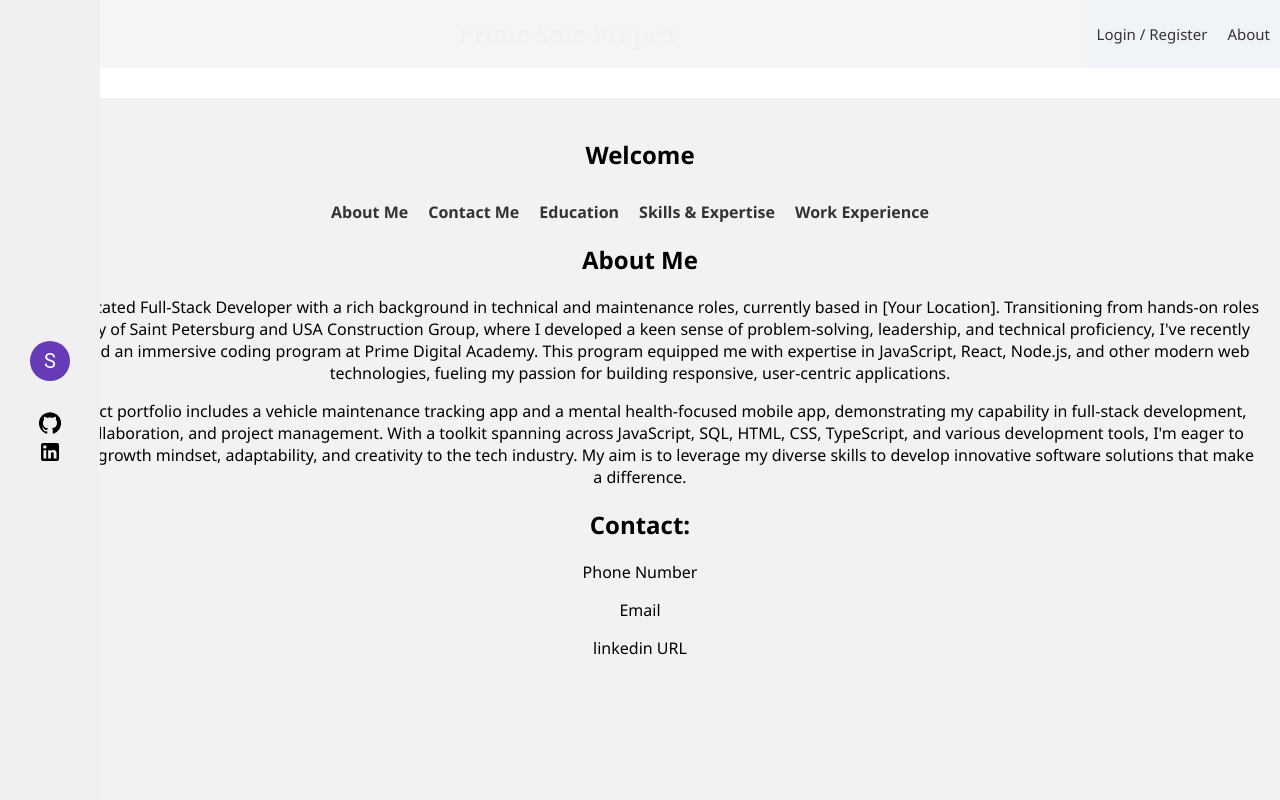
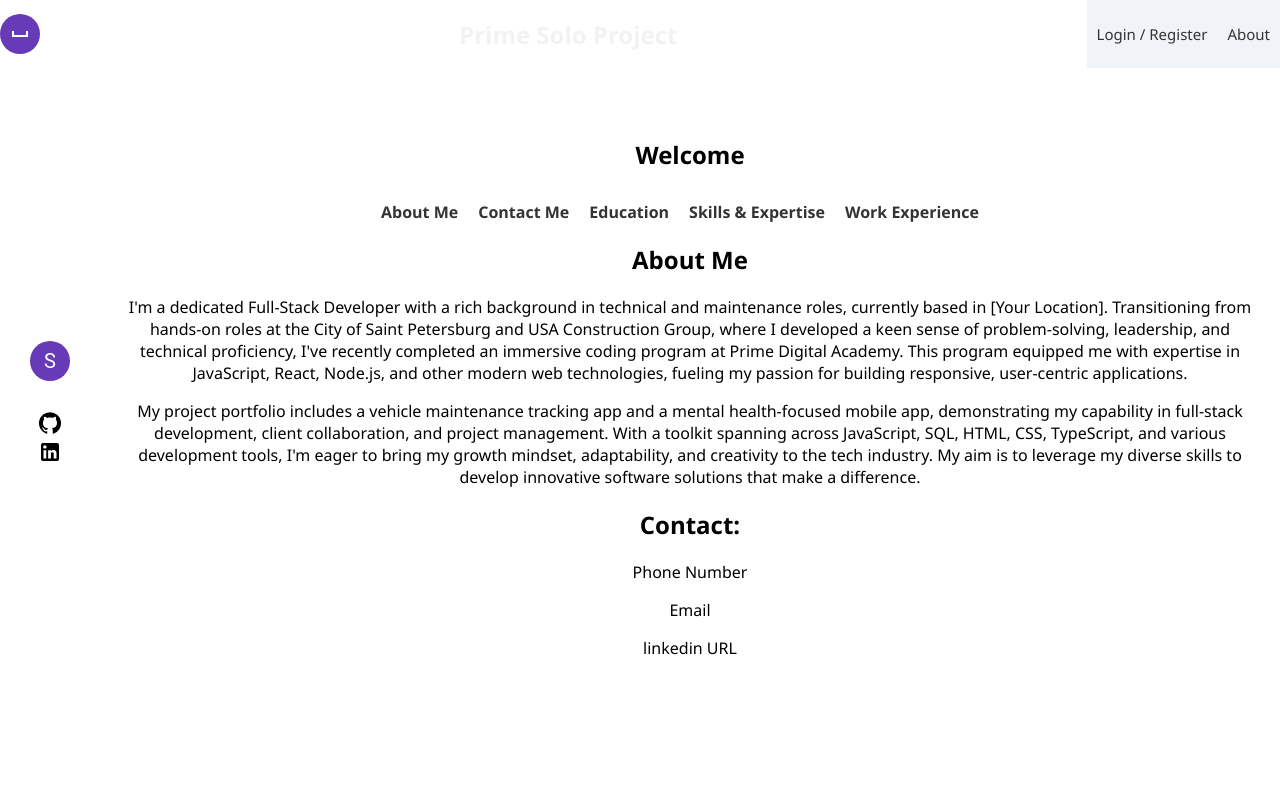
Before and after one commit to sbaxend/Resume, a React (Create React App) app: page /#/user in a window 1280 px wide. Shown: the top 800 px of the page. Built offline with nearby package versions, Linux system fonts and the light colour scheme.

Commit message:
changed the content to fit better with side bar

```diff
--- a/src/components/Nav/Nav.css
+++ b/src/components/Nav/Nav.css
@@ -40,3 +40,7 @@
 .navLink:hover {
   background-color: #008183;
 }
+
+.nav {
+  background-color: rgba(255, 255, 255, 0);
+}
--- a/src/components/SideBar/SideBar.css
+++ b/src/components/SideBar/SideBar.css
@@ -10,7 +10,7 @@
     align-items: center;
     justify-content: center; /* Center the content vertically */
     gap: 20px;
-    background-color: #f0f0f0; /* Example background color */
+    background-color: rgba(255, 255, 255, 0);
   }
 
   .social-links a {
--- a/src/components/UserPage/UserPage.css
+++ b/src/components/UserPage/UserPage.css
@@ -1,7 +1,22 @@
+html, body {
+    margin: 0;
+    padding: 0;
+    font-family: Arial, sans-serif;
+    height: 100%;
+}
+
+.main-container {
+    display: flex;
+    min-height: 100vh;
+}
+
 .user-container {
+    flex-grow: 1;
     text-align: center;
     padding: 20px;
-    background-color: #f2f2f2; /* Light background */
+    background-color: rgba(255, 255, 255, 0);
+    box-sizing: border-box;
+    margin-left: 100px; /* Add margin to move content over */
 }
 
 .user-header {
```
